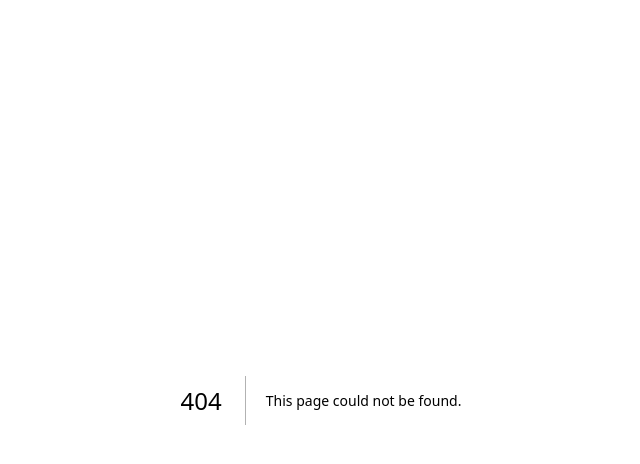
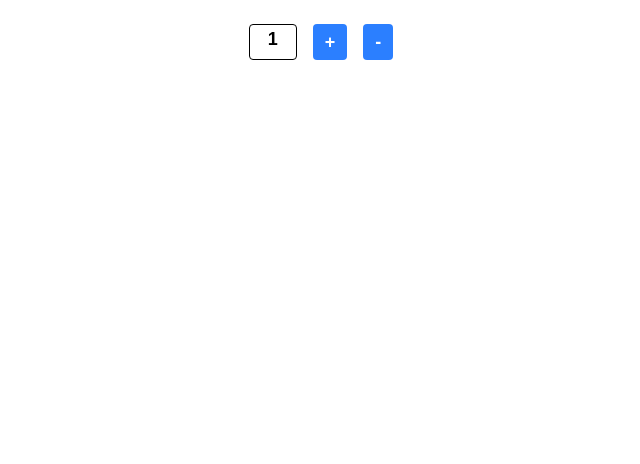
Before and after one commit to Oleksii2006/cprg306-assignments, a Next.js app: page /week-4 in a window 1280 px wide. Before the commit this address had no page. Shown: the top 464 px of the page, without its empty margins (319-959 px from the left). Built offline with nearby package versions, Linux system fonts and the light colour scheme.

Commit message:
did stuff

```diff
--- a/app/page.js
+++ b/app/page.js
@@ -3,7 +3,7 @@ import Link from 'next/link';
 
 export default function Home() {
   return (
-        <div>
+      <div>
       <h1>CPRG 306: Web Development 2 - Assignments</h1>
       <p>
         <Link href="week-2">
@@ -15,6 +15,11 @@ export default function Home() {
         Week-3 Page
         </Link>
       </p>
+      <p>
+        <Link href = "week-4">
+        Week-4 Page
+        </Link>
+      </p>
     </div>
 
   );
--- /dev/null
+++ b/app/week-4/NewItem.js
@@ -0,0 +1,38 @@
+'use client'
+import { useState } from "react";
+
+export default function Counter(){
+
+    const [count , setQuantity] = useState(1);
+
+    const increment = () =>
+    {
+        setQuantity(count + 1);
+        if (count >= 20)
+        {
+            setQuantity(20);
+        }
+
+    };
+
+    const decrement = () =>
+    {
+        setQuantity(count - 1);
+        if (count <= 1)
+        {
+            setQuantity(1);
+        }
+    };
+
+    return(
+
+        <main>
+            <form className="mx-auto my-4 justify-center flex space-x-4 bg-white w-45 p-2">
+                <p className ="text-black w-12 text-lg font-extrabold text-center border border-black rounded">  {count}</p>
+                <button onClick = {increment}className="px-3 py-1 rounded font-extrabold text-lg text-white bg-blue-500 hover:bg-blue-600">+</button>
+
+                <button onClick = {decrement} className="px-3 py-1 rounded font-extrabold text-lg text-white bg-blue-500 hover:bg-blue-600">-</button>
+            </form>
+        </main>
+    );
+}
--- /dev/null
+++ b/app/week-4/page.js
@@ -0,0 +1,9 @@
+'use client'
+import Counter  from "./NewItem";
+export default function Page() {
+  return (
+    <main >
+      <Counter/>
+    </main>
+  );
+}
```
